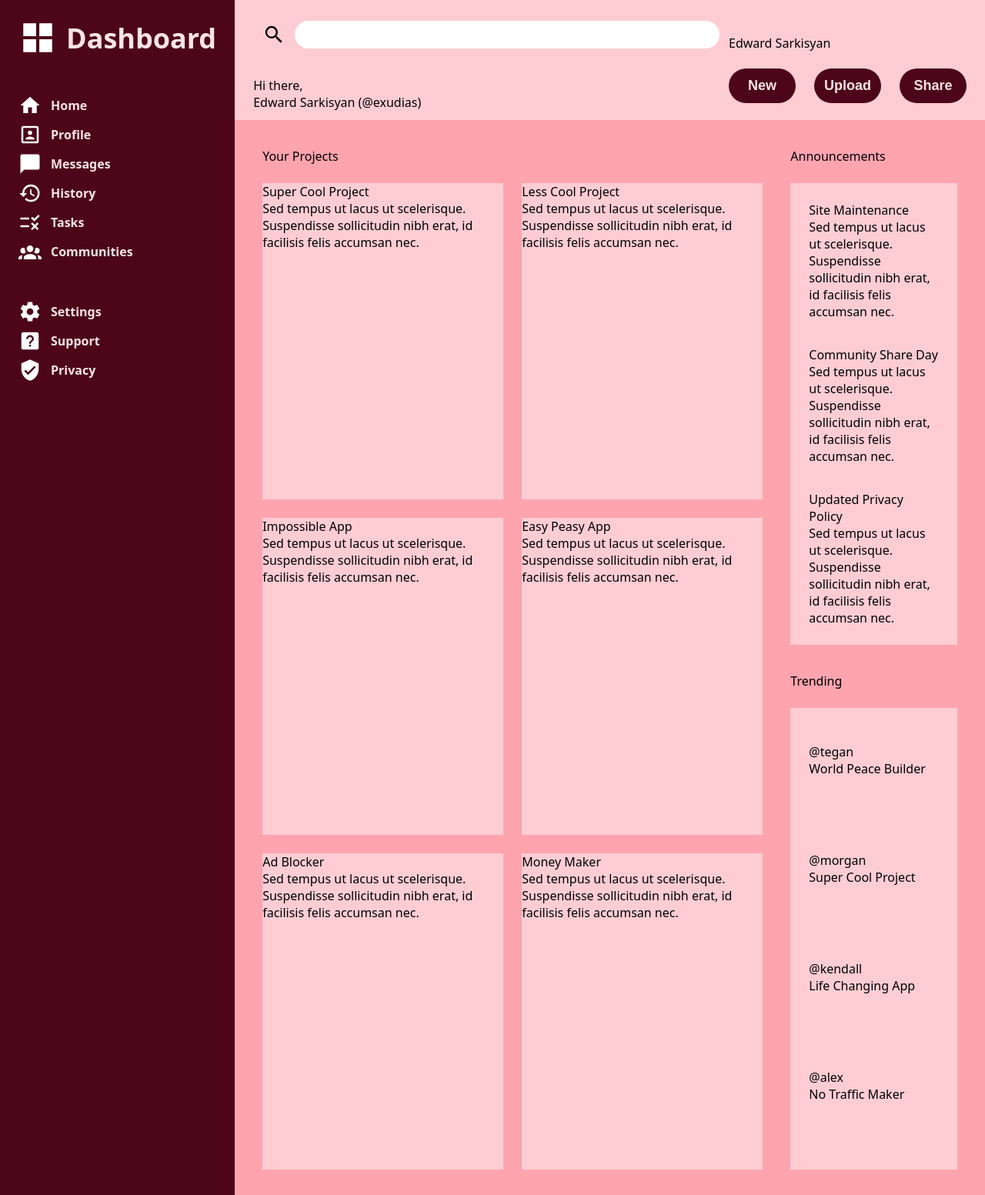
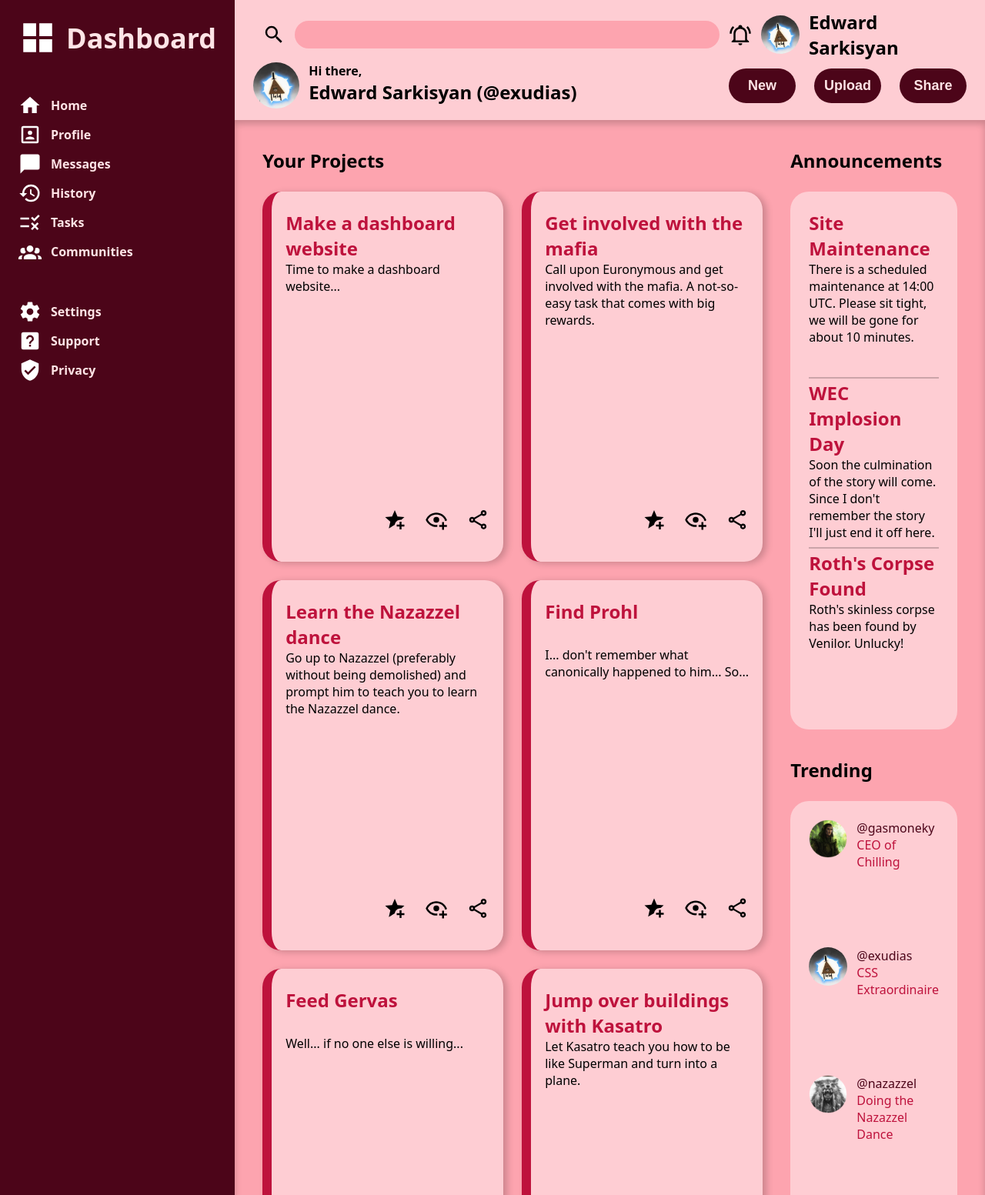
Before and after one commit to Exudias/odin-admin-dashboard, a plain HTML site: page index.html in a window 1280 px wide. Shown: the top 1553 px of the page at 77% size. Drawn offline with Linux system fonts and the light colour scheme.

Commit message:
Create the rest of the styling

```diff
--- a/index.html
+++ b/index.html
@@ -38,14 +38,14 @@
                     <input type="text">
                 </div>
                 <div class="account-bar">
-                    <img src="">
-                    <img src="">
+                    <img src="images/alerts.svg">
+                    <img src="images/exudias.png">
                     <p>Edward Sarkisyan</p>
                 </div>
             </div>
             <div class="header-bottom">
                 <div class="greeting-container">
-                    <img>
+                    <img src="images/exudias.png">
                     <div class="two-line-greeting">
                         <p>Hi there,</p>
                         <p>Edward Sarkisyan (@exudias)</p>
@@ -64,80 +64,80 @@
                 <div class="projects-list">
                     <div class="project-card">
                         <div class="project-card-header">
-                            Super Cool Project
+                            Make a dashboard website
                         </div>
                         <div class="project-card-body">
-                            Sed tempus ut lacus ut scelerisque. Suspendisse sollicitudin nibh erat, id facilisis felis accumsan nec.
+                            Time to make a dashboard website...
                         </div>
                         <div class="project-card-buttons">
-                            <img src="">
-                            <img src="">
-                            <img src="">
+                            <img src="images/favorite.svg">
+                            <img src="images/watch.svg">
+                            <img src="images/share.svg">
                         </div>
                     </div>
                     <div class="project-card">
                         <div class="project-card-header">
-                            Less Cool Project
+                            Get involved with the mafia
                         </div>
                         <div class="project-card-body">
-                            Sed tempus ut lacus ut scelerisque. Suspendisse sollicitudin nibh erat, id facilisis felis accumsan nec.
+                            Call upon Euronymous and get involved with the mafia. A not-so-easy task that comes with big rewards.
                         </div>
                         <div class="project-card-buttons">
-                            <img src="">
-                            <img src="">
-                            <img src="">
+                            <img src="images/favorite.svg">
+                            <img src="images/watch.svg">
+                            <img src="images/share.svg">
                         </div>
                     </div>
                     <div class="project-card">
                         <div class="project-card-header">
-                            Impossible App
+                            Learn the Nazazzel dance
                         </div>
                         <div class="project-card-body">
-                            Sed tempus ut lacus ut scelerisque. Suspendisse sollicitudin nibh erat, id facilisis felis accumsan nec.
+                            Go up to Nazazzel (preferably without being demolished) and prompt him to teach you to learn the Nazazzel dance.
                         </div>
                         <div class="project-card-buttons">
-                            <img src="">
-                            <img src="">
-                            <img src="">
+                            <img src="images/favorite.svg">
+                            <img src="images/watch.svg">
+                            <img src="images/share.svg">
                         </div>
                     </div>
                     <div class="project-card">
                         <div class="project-card-header">
-                            Easy Peasy App
+                            Find Prohl
                         </div>
                         <div class="project-card-body">
-                            Sed tempus ut lacus ut scelerisque. Suspendisse sollicitudin nibh erat, id facilisis felis accumsan nec.
+                            I... don't remember what canonically happened to him... So...
                         </div>
                         <div class="project-card-buttons">
-                            <img src="">
-                            <img src="">
-                            <img src="">
+                            <img src="images/favorite.svg">
+                            <img src="images/watch.svg">
+                            <img src="images/share.svg">
                         </div>
                     </div>
                     <div class="project-card">
                         <div class="project-card-header">
-                            Ad Blocker
+                            Feed Gervas
                         </div>
                         <div class="project-card-body">
-                            Sed tempus ut lacus ut scelerisque. Suspendisse sollicitudin nibh erat, id facilisis felis accumsan nec.
+                            Well... if no one else is willing...
                         </div>
                         <div class="project-card-buttons">
-                            <img src="">
-                            <img src="">
-                            <img src="">
+                            <img src="images/favorite.svg">
+                            <img src="images/watch.svg">
+                            <img src="images/share.svg">
                         </div>
                     </div>
                     <div class="project-card">
                         <div class="project-card-header">
-                            Money Maker
+                            Jump over buildings with Kasatro
                         </div>
                         <div class="project-card-body">
-                            Sed tempus ut lacus ut scelerisque. Suspendisse sollicitudin nibh erat, id facilisis felis accumsan nec.
+                            Let Kasatro teach you how to be like Superman and turn into a plane.
                         </div>
                         <div class="project-card-buttons">
-                            <img src="">
-                            <img src="">
-                            <img src="">
+                            <img src="images/favorite.svg">
+                            <img src="images/watch.svg">
+                            <img src="images/share.svg">
                         </div>
                     </div>
                 </div>
@@ -150,23 +150,23 @@
                             Site Maintenance
                         </div>
                         <div class="announcement-card-body">
-                            Sed tempus ut lacus ut scelerisque. Suspendisse sollicitudin nibh erat, id facilisis felis accumsan nec.
+                            There is a scheduled maintenance at 14:00 UTC. Please sit tight, we will be gone for about 10 minutes.
                         </div>
                     </div>
                     <div class="announcement-card">
                         <div class="announcement-card-header">
-                            Community Share Day
+                            WEC Implosion Day
                         </div>
                         <div class="announcement-card-body">
-                            Sed tempus ut lacus ut scelerisque. Suspendisse sollicitudin nibh erat, id facilisis felis accumsan nec.
+                            Soon the culmination of the story will come. Since I don't remember the story I'll just end it off here.
                         </div>
                     </div>
                     <div class="announcement-card">
                         <div class="announcement-card-header">
-                            Updated Privacy Policy
+                            Roth's Corpse Found
                         </div>
                         <div class="announcement-card-body">
-                            Sed tempus ut lacus ut scelerisque. Suspendisse sollicitudin nibh erat, id facilisis felis accumsan nec.
+                            Roth's skinless corpse has been found by Venilor. Unlucky!
                         </div>
                     </div>
                 </div>
@@ -175,46 +175,46 @@
                 <p>Trending</p>
                 <div class="trending-list">
                     <div class="trending-card">
-                        <img src="">
+                        <img src="images/euronymous.png">
                         <div class="trending-card-main">
                             <div class="trending-card-header">
-                                <p>@tegan</p>
+                                <p>@gasmoneky</p>
                             </div>
                             <div class="trending-card-body">
-                                <p>World Peace Builder</p>
+                                <p>CEO of Chilling</p>
                             </div>
                         </div>
                     </div>
                     <div class="trending-card">
-                        <img src="">
+                        <img src="images/exudias.png">
                         <div class="trending-card-main">
                             <div class="trending-card-header">
-                                <p>@morgan</p>
+                                <p>@exudias</p>
                             </div>
                             <div class="trending-card-body">
-                                <p>Super Cool Project</p>
+                                <p>CSS Extraordinaire</p>
                             </div>
                         </div>
                     </div>
                     <div class="trending-card">
-                        <img src="">
+                        <img src="images/nazazzel.png">
                         <div class="trending-card-main">
                             <div class="trending-card-header">
-                                <p>@kendall</p>
+                                <p>@nazazzel</p>
                             </div>
                             <div class="trending-card-body">
-                                <p>Life Changing App</p>
+                                <p>Doing the Nazazzel Dance</p>
                             </div>
                         </div>
                     </div>
                     <div class="trending-card">
-                        <img src="">
+                        <img src="images/prohl.png">
                         <div class="trending-card-main">
                             <div class="trending-card-header">
-                                <p>@alex</p>
+                                <p>@prohl</p>
                             </div>
                             <div class="trending-card-body">
-                                <p>No Traffic Maker</p>
+                                <p>Running Off and Dying</p>
                             </div>
                         </div>
                     </div>
--- a/styles.css
+++ b/styles.css
@@ -12,6 +12,10 @@
     --color-foreground: #fecdd3;
     --color-accent: #be123c;
     --color-light: #ffe4e6;
+}
+
+img {
+    width: 30px;
 }
 
 body {
@@ -94,6 +98,21 @@ ul {
     align-items: center;
 }
 
+.account-bar {
+    display: flex;
+    align-items: center;
+    justify-content: flex-end;
+    gap: 12px;
+
+    font-weight: bold;
+    font-size: 24px;
+}
+
+.account-bar img:nth-child(2) {
+    width: 50px;
+    border-radius: 50%;
+}
+
 .search-bar {
     display: flex;
     gap: 12px;
@@ -110,6 +129,8 @@ ul {
     border: 0;
     border-radius: 24px;
     height: 36px;
+
+    background-color: var(--color-background);
 }
 
 .search-bar img {
@@ -120,6 +141,25 @@ ul {
     display: grid;
     grid-template-columns: 2fr 1fr;
     align-items: center;
+}
+
+.greeting-container {
+    display: flex;
+    gap: 12px;
+}
+
+.greeting-container img {
+    width: 60px;
+    height: 60px;
+    border-radius: 50%;
+}
+
+.two-line-greeting {
+    font-weight: bold;
+}
+
+.two-line-greeting p:last-child {
+    font-size: 24px;
 }
 
 .nav-container {
@@ -153,6 +193,8 @@ ul {
 
     display: grid;
     grid-template: 1fr 1fr / 3fr 1fr;
+
+    box-shadow: inset 0 5px 10px rgba(0, 0, 0, 0.2);
 }
 
 .projects-container {
@@ -161,6 +203,13 @@ ul {
     display: flex;
     flex-direction: column;
     gap: 24px;
+}
+
+.projects-container > p,
+.announcements-container > p,
+.trending-container > p {
+    font-weight: bold;
+    font-size: 24px;
 }
 
 .projects-list {
@@ -173,6 +222,36 @@ ul {
 .project-card {
     background-color: var(--color-foreground);
     height: 100%;
+
+    padding: 24px 18px;
+
+    border-radius: 24px;
+    border-left: 12px solid var(--color-accent);
+
+    display: flex;
+    flex-direction: column;
+
+    box-shadow: 5px 2px 10px rgba(0, 0, 0, 0.2);
+}
+
+.project-card-header {
+    font-weight: bold;
+    font-size: 24px;
+    color: var(--color-accent);
+
+    flex: 1;
+}
+
+.project-card-body {
+    font-weight: 500;
+    flex: 5;
+}
+
+.project-card-buttons {
+    flex: 1;
+    align-self: flex-end;
+    display: flex;
+    gap: 24px;
 }
 
 .announcements-container {
@@ -190,10 +269,38 @@ ul {
     grid-template-rows: repeat(3, 1fr);
     gap: 12px;
     padding: 24px;
+
+    border-radius: 24px;
 }
 
-.announcements-card {
+.announcement-card:not(:first-child)::before
+{
+    content: "";
+    display: block;
+    width: 100%;
+    height: 2px;
+    background: rgba(0, 0, 0, 0.2);
+    left: 0;
+    top: -4px;
+    position: absolute;
+}
+
+.announcement-card {
+    position: relative;
     height: 100%;
+}
+
+.announcement-card-header {
+    font-weight: bold;
+    font-size: 24px;
+    color: var(--color-accent);
+
+    flex: 1;
+}
+
+.announcement-card-body {
+    font-weight: 500;
+    flex: 5;
 }
 
 .trending-container {
@@ -211,4 +318,26 @@ ul {
     grid-template-rows: repeat(4, 1fr);
     gap: 12px;
     padding: 24px;
+
+    border-radius: 24px;
 }
+
+.trending-card {
+    display: flex;
+    gap: 12px;
+}
+
+.trending-card img {
+    width: 50px;
+    height: 50px;
+    border-radius: 50%;
+}
+
+.trending-card-header {
+    color: var(--color-highlight);
+}
+
+.trending-card-body {
+    font-weight: 500;
+    color: var(--color-accent);
+}
```
Also changed, not shown: images/euronymous.png (added), images/exudias.png (added), images/nazazzel.png (added), images/prohl.png (added).
